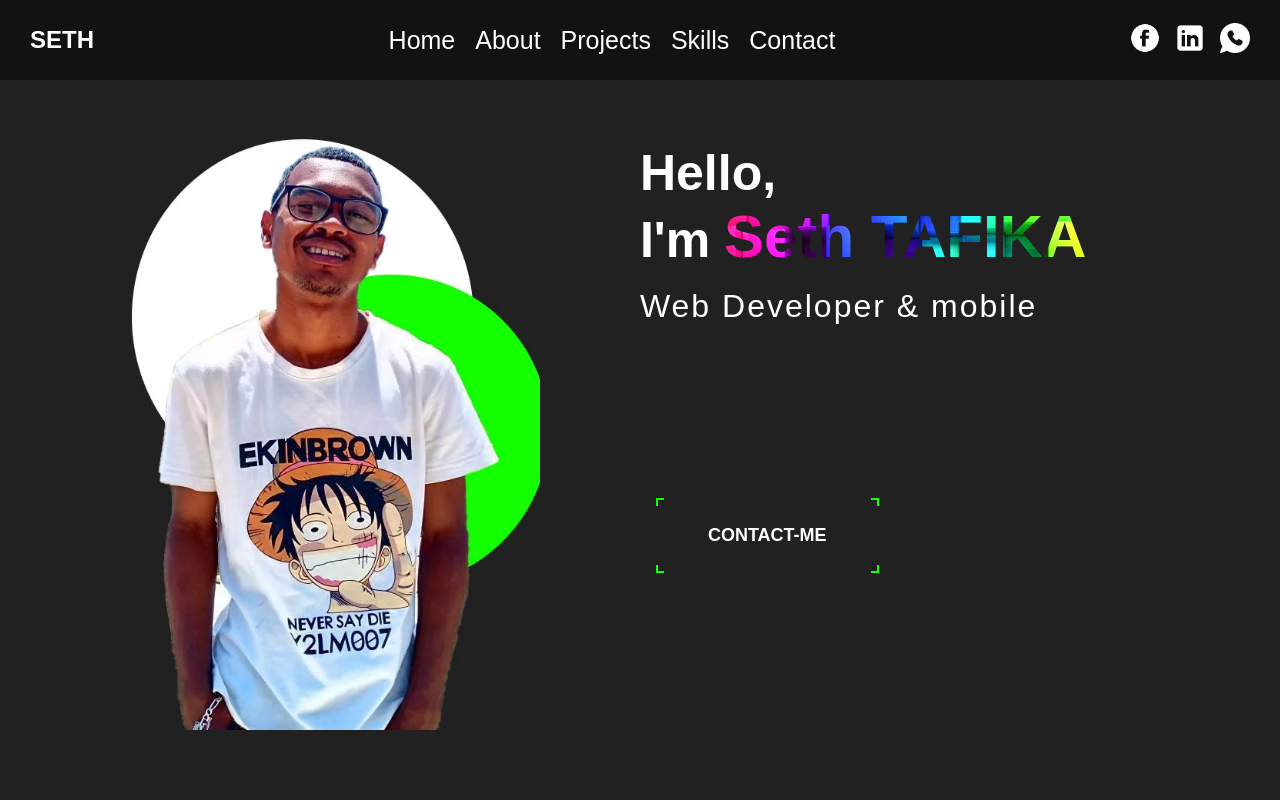
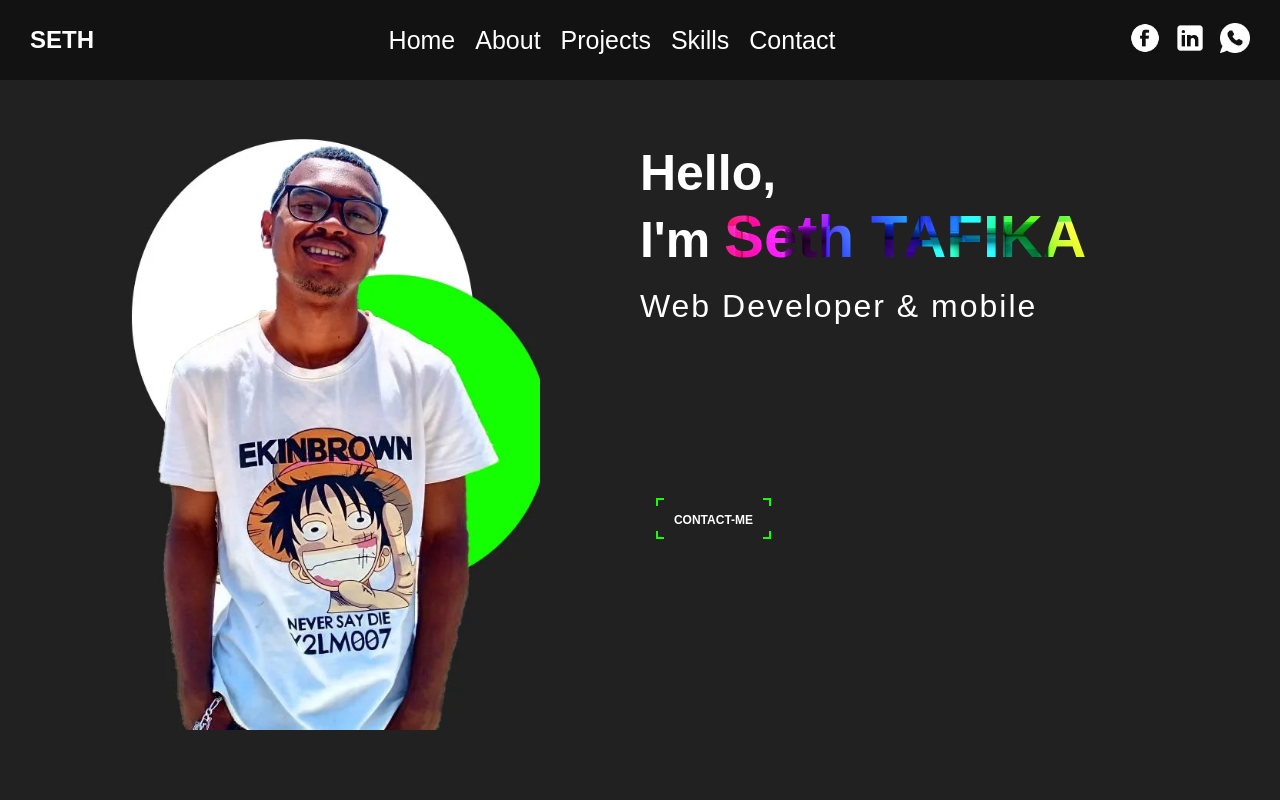
Before and after one commit to tafikaSeth/Portfolio, a React (Create React App) app: page / in a window 1280 px wide. Shown: the top 800 px of the page. Built offline with nearby package versions, Linux system fonts and the light colour scheme.

Commit message:
"refact: btn contact"

```diff
--- a/src/components/Home/home.css
+++ b/src/components/Home/home.css
@@ -54,7 +54,7 @@
 .btn-contact a {
   position: relative;
   display: inline-block;
-  padding: 25px 50px;
+  padding: 8px 16px;
   border: 2px solid #14FF00;
   text-transform: uppercase;
   color: #fff;
@@ -99,7 +99,7 @@
 .btn-contact a span {
   position: relative;
   z-index: 1;
-  font-size: 18px;
+  font-size: 12px;
   font-family: 'Lexend',sans-serif;
 }
 
```
